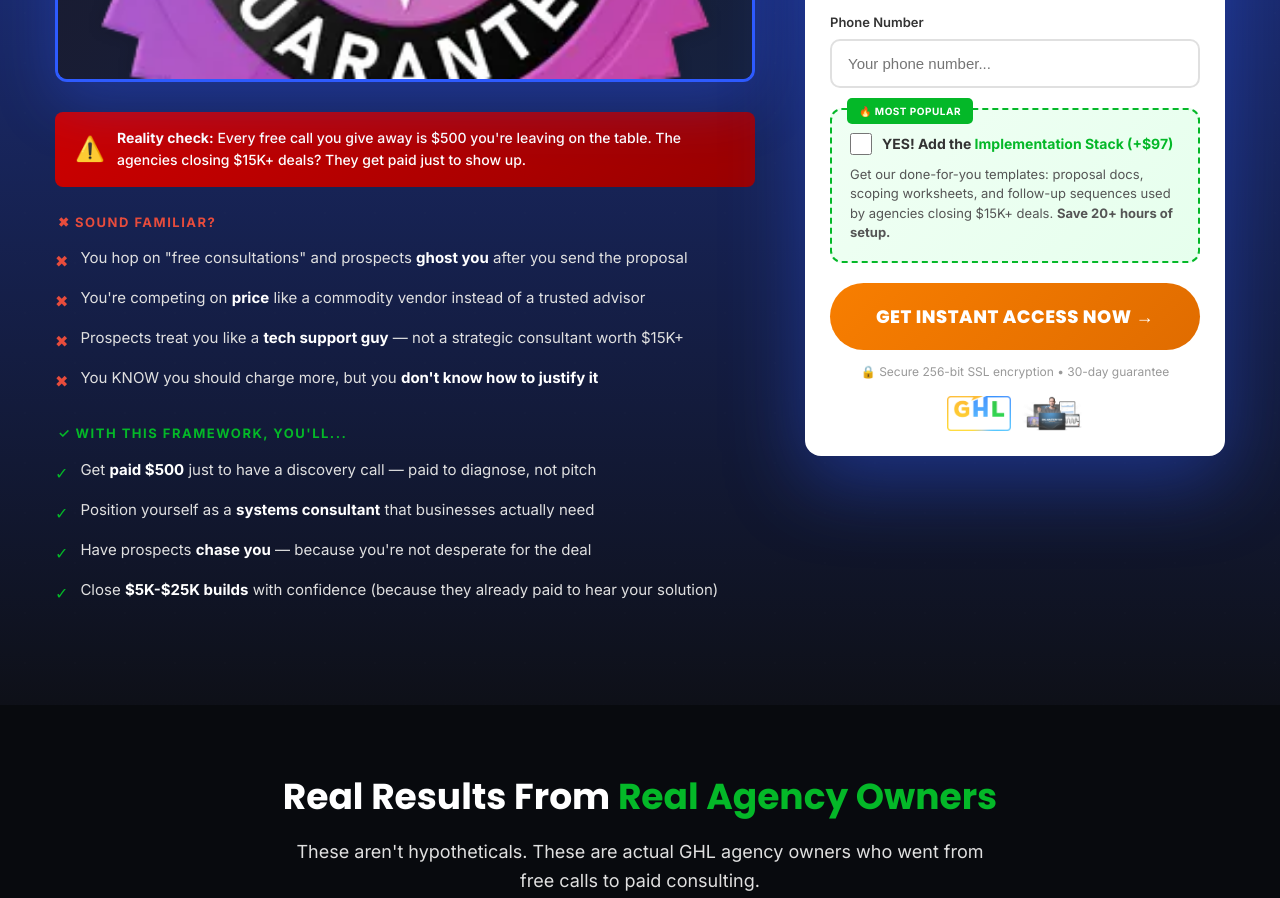
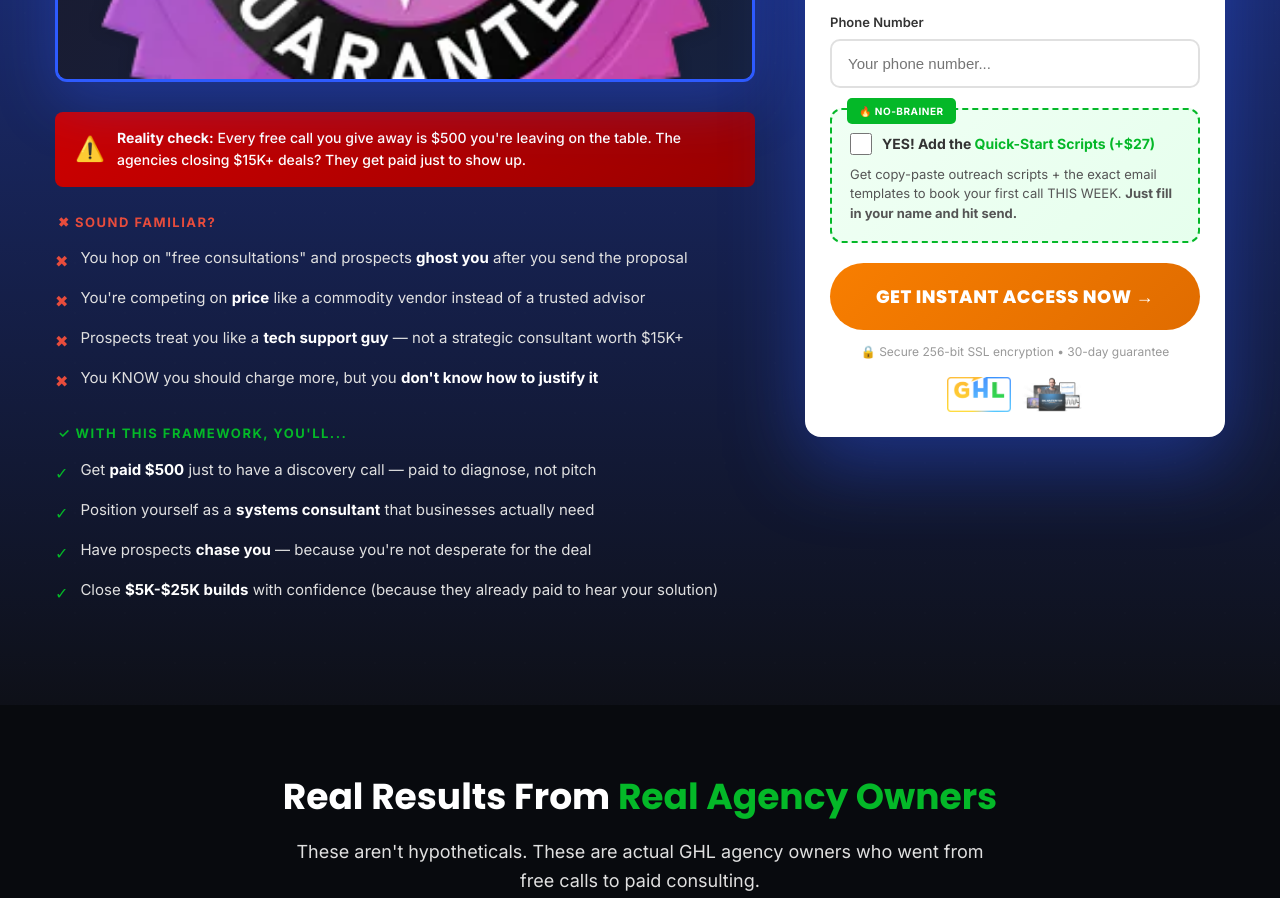
Before and after one commit to L0v3Chrix/GHL-Maastery-AOF, a plain HTML site: page index.html in a window 1280 px wide. Shown: the part 828-1726 px from the top of the page. Drawn offline with Linux system fonts and the light colour scheme.

Commit message:
Fix order bump: $97 → $27 no-brainer Quick-Start Scripts

```diff
--- a/index.html
+++ b/index.html
@@ -1117,12 +1117,12 @@
 
                         <!-- Order Bump -->
                         <div class="order-bump">
-                            <span class="bump-badge">🔥 Most Popular</span>
+                            <span class="bump-badge">🔥 No-Brainer</span>
                             <div class="bump-header">
                                 <input type="checkbox" class="bump-checkbox" id="bump">
-                                <label class="bump-title" for="bump">YES! Add the <span class="bump-price">Implementation Stack (+$97)</span></label>
+                                <label class="bump-title" for="bump">YES! Add the <span class="bump-price">Quick-Start Scripts (+$27)</span></label>
                             </div>
-                            <p class="bump-desc">Get our done-for-you templates: proposal docs, scoping worksheets, and follow-up sequences used by agencies closing $15K+ deals. <strong>Save 20+ hours of setup.</strong></p>
+                            <p class="bump-desc">Get copy-paste outreach scripts + the exact email templates to book your first call THIS WEEK. <strong>Just fill in your name and hit send.</strong></p>
                         </div>
 
                         <!-- Submit -->
```
